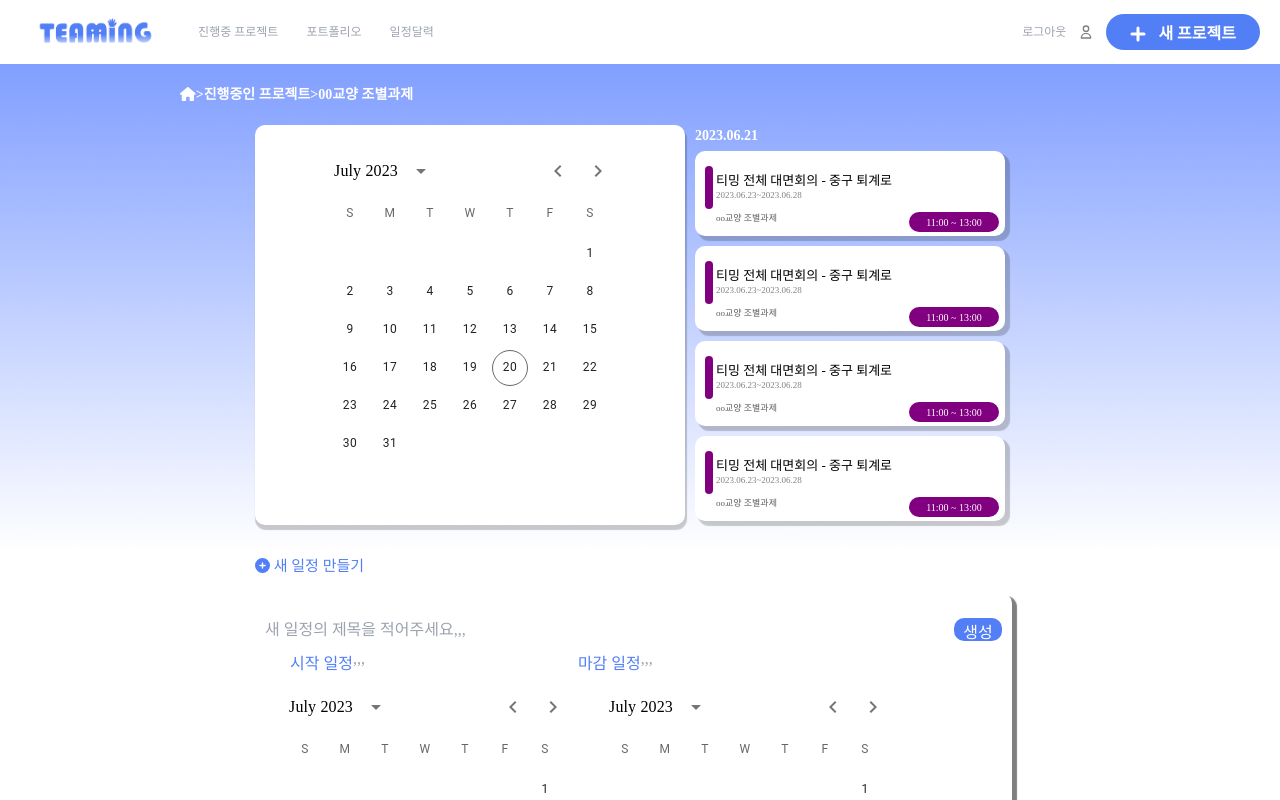
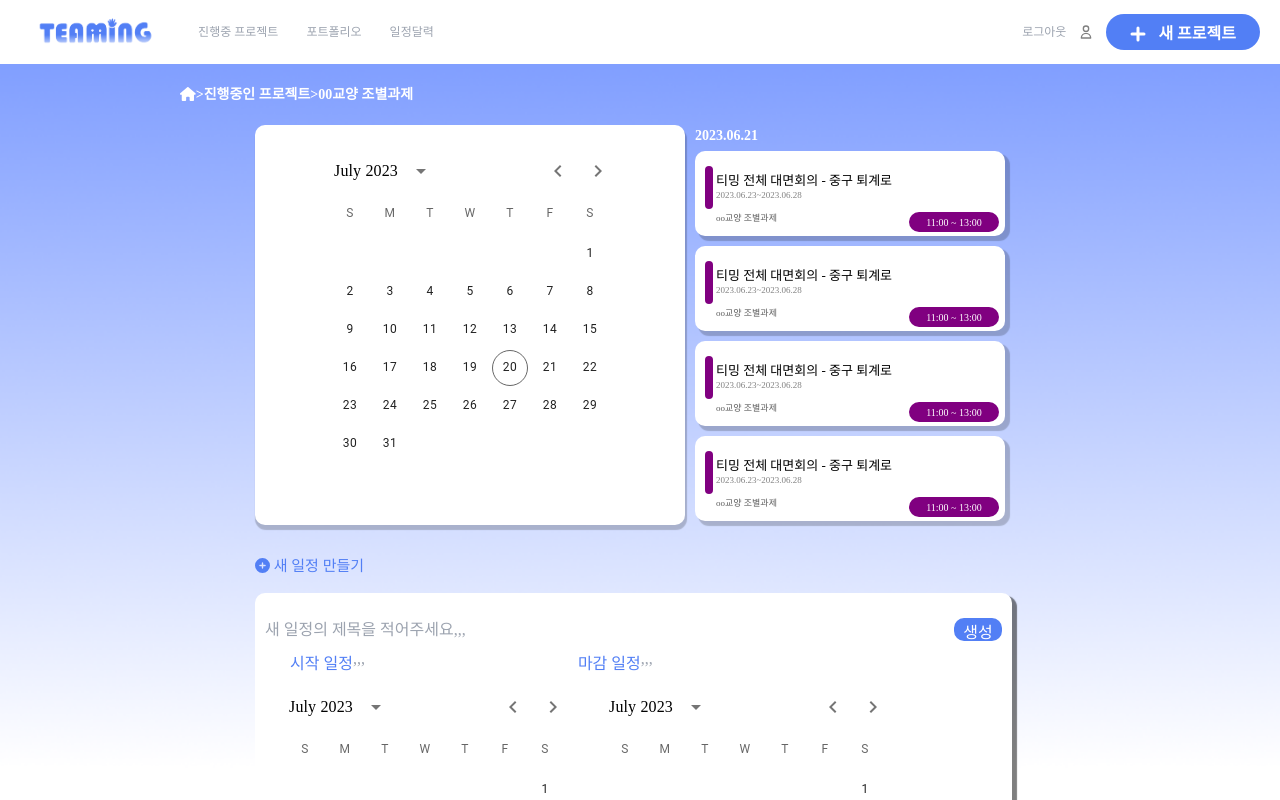
Before and after one commit to UmcTeaming/FrontEnd_WEB, a React (Create React App) app in the folder teaming/: page /calendar in a window 1280 px wide. Shown: the top 800 px of the page. Built offline with nearby package versions, Linux system fonts and the light colour scheme; a web font is replaced by a local one.

Commit message:
캘린더 배경 수정

```diff
--- a/teaming/src/components/Calendarcalendar.css
+++ b/teaming/src/components/Calendarcalendar.css
@@ -1,6 +1,7 @@
 .CalendarApp {
   background-image: url('../../public/img/backgroundImgs/web_bg1.png');
   background-repeat: no-repeat;
+  background-size: cover;
 }
 
 .CalendarApp .Calendartxt {
--- a/teaming/src/components/Home/Homebanner.css
+++ b/teaming/src/components/Home/Homebanner.css
@@ -1,6 +1,6 @@
 .BannerApp {
   background-image: url('../../../public/img/backgroundImgs/web_bg2.png');
-  height: 488px
+  height: 488px;
 }
 
 .Bannertxt {
```
